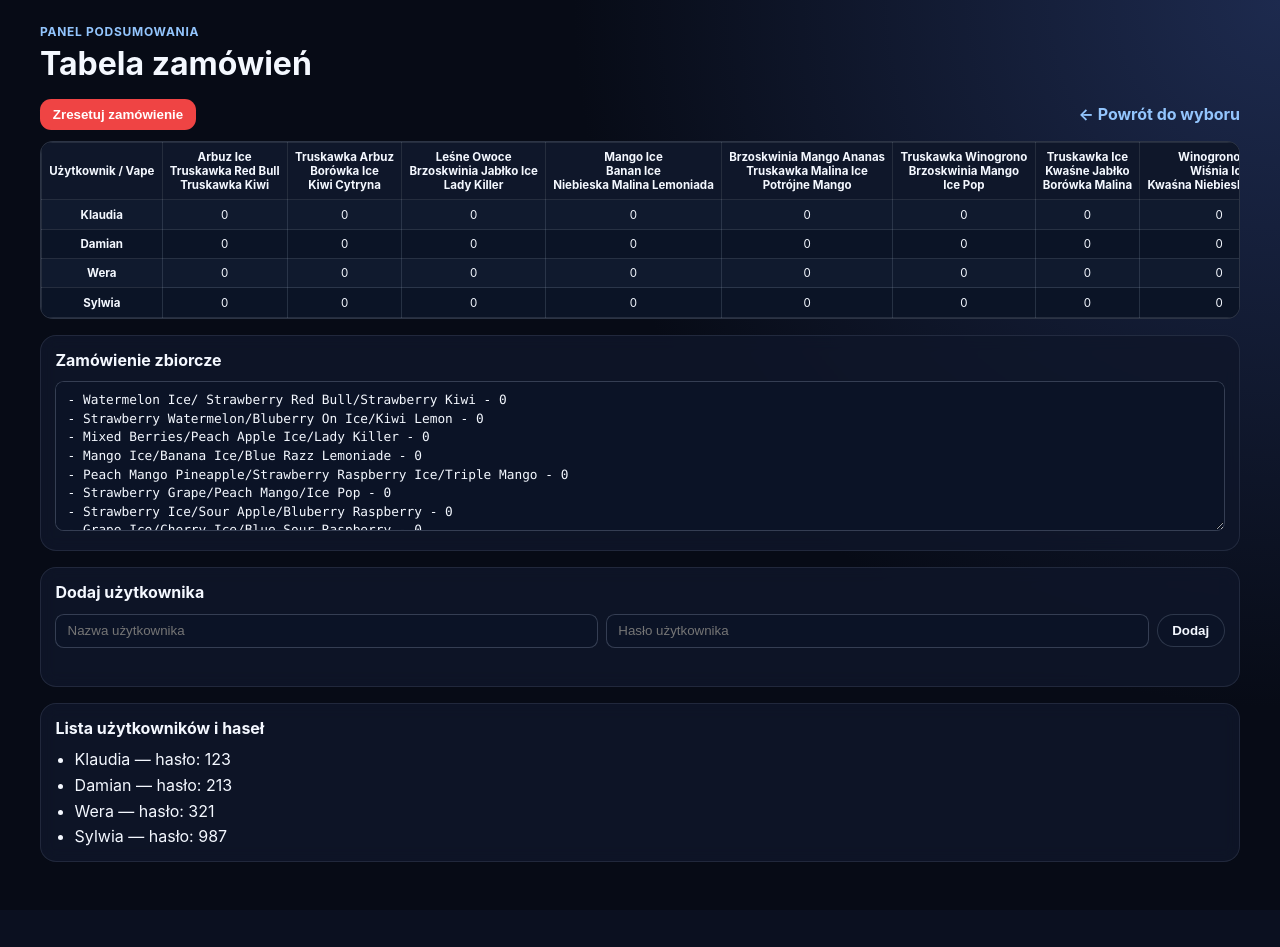
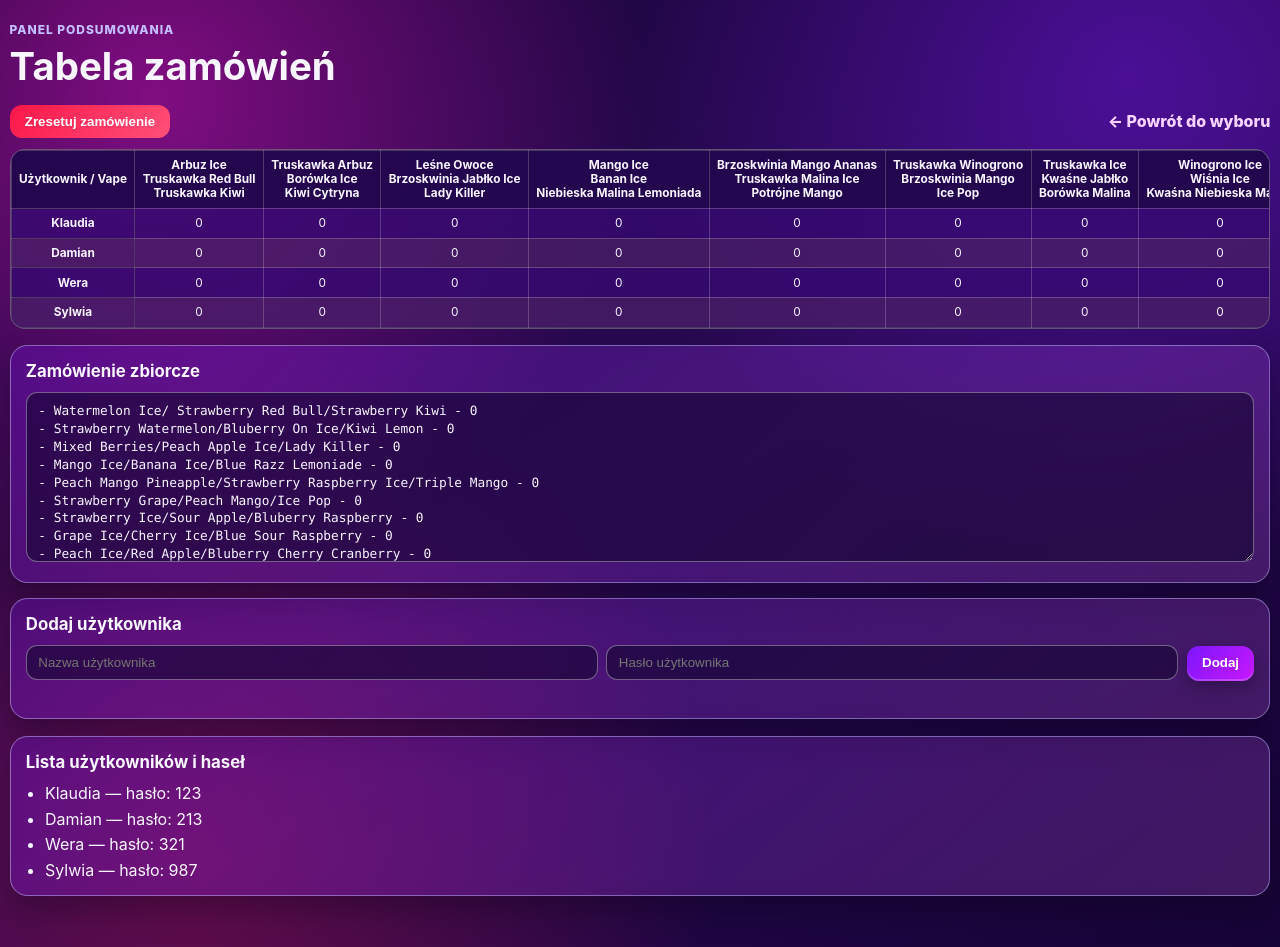
Before and after one commit to Kowalos1308/Gra, a PHP site: page /admin.html in a window 1280 px wide. Before the commit the page ends 862 px from the top, so only its background shows below. Run offline with PHP 8.4, Linux system fonts and the light colour scheme.

Commit message:
Add 1h user cookie and redesign colorful tile UI

```diff
--- a/app.js
+++ b/app.js
@@ -62,6 +62,26 @@ const DEVICES = [
 ];
 
 const API_URL = new URL('api.php', window.location.href);
+
+const ACTIVE_USER_COOKIE = 'activeVapeUser';
+const ACTIVE_USER_COOKIE_MAX_AGE_SECONDS = 60 * 60;
+
+function setCookie(name, value, maxAgeSeconds) {
+  document.cookie = `${encodeURIComponent(name)}=${encodeURIComponent(value)}; max-age=${maxAgeSeconds}; path=/; SameSite=Lax`;
+}
+
+function getCookie(name) {
+  const key = `${encodeURIComponent(name)}=`;
+  const parts = document.cookie.split(';').map((part) => part.trim());
+  const matched = parts.find((part) => part.startsWith(key));
+  if (!matched) return '';
+  return decodeURIComponent(matched.slice(key.length));
+}
+
+function clearCookie(name) {
+  document.cookie = `${encodeURIComponent(name)}=; max-age=0; path=/; SameSite=Lax`;
+}
+
 
 function makeApiUrl(action) {
   const url = new URL(API_URL);
@@ -166,6 +186,7 @@ async function renderOrderingPage() {
   const orders = data.orders;
   let activeUser = null;
   let pendingUser = null;
+  const rememberedUser = getCookie(ACTIVE_USER_COOKIE);
 
   function refreshUserButtons() {
     userPicker.querySelectorAll('button').forEach((btn) => {
@@ -260,6 +281,7 @@ async function renderOrderingPage() {
       const expectedUser = users.find((user) => user.name === pendingUser);
       if (expectedUser && modalInput.value === expectedUser.password) {
         activeUser = pendingUser;
+        setCookie(ACTIVE_USER_COOKIE, activeUser, ACTIVE_USER_COOKIE_MAX_AGE_SECONDS);
         closePasswordModal();
         refreshUserButtons();
         renderDeviceCounts();
@@ -280,6 +302,15 @@ async function renderOrderingPage() {
     modal.addEventListener('click', (event) => {
       if (event.target === modal) closePasswordModal();
     });
+  }
+
+  if (rememberedUser) {
+    const isRememberedUserValid = users.some((user) => user.name === rememberedUser);
+    if (isRememberedUserValid) {
+      activeUser = rememberedUser;
+    } else {
+      clearCookie(ACTIVE_USER_COOKIE);
+    }
   }
 
   if (adminForm && adminPassword && adminMessage) {
--- a/styles.css
+++ b/styles.css
@@ -1,11 +1,16 @@
 :root {
-  --bg: #070b16;
-  --panel: #0f172a;
-  --muted: #8ea3c2;
-  --text: #f4f8ff;
-  --accent: #3b82f6;
-  --accent-soft: rgba(59, 130, 246, 0.28);
-  --danger: #ef4444;
+  --bg: #0f0423;
+  --panel: rgba(198, 191, 255, 0.16);
+  --panel-strong: rgba(198, 191, 255, 0.24);
+  --text: #f8f5ff;
+  --muted: #ddd4ff;
+  --tile-a: #7D17FC;
+  --tile-b: #FC17D3;
+  --tile-c: #C817FC;
+  --tile-d: #C6BFFF;
+  --tile-e: #FC1749;
+  --tile-f: #DB6BFC;
+  --danger: #FC1749;
 }
 
 * {
@@ -15,170 +20,219 @@
 body {
   margin: 0;
   font-family: Inter, "Segoe UI", system-ui, sans-serif;
-  background: radial-gradient(circle at top right, #1d2a4e, var(--bg) 45%);
   color: var(--text);
+  background:
+    radial-gradient(circle at 12% 10%, rgba(252, 23, 211, 0.45), transparent 35%),
+    radial-gradient(circle at 88% 8%, rgba(125, 23, 252, 0.4), transparent 35%),
+    radial-gradient(circle at 15% 90%, rgba(252, 23, 73, 0.3), transparent 38%),
+    linear-gradient(150deg, #170437 0%, #2a0a54 48%, #170437 100%);
+  min-height: 100vh;
 }
 
 .container {
-  width: min(1200px, 100% - 1.2rem);
+  width: min(1320px, calc(100% - 1.2rem));
   margin: 0 auto;
-  padding: 1rem 0 2rem;
+  padding: 1rem 0 2.2rem;
 }
 
 .hero {
-  margin: 0.5rem 0 1rem;
+  margin: 0.4rem 0 1rem;
 }
 
 .kicker {
-  color: #93c5fd;
-  font-weight: 700;
-  letter-spacing: 0.06em;
+  margin: 0 0 0.35rem;
+  font-size: 0.75rem;
+  letter-spacing: 0.08em;
   text-transform: uppercase;
-  margin: 0 0 0.3rem;
-  font-size: 0.75rem;
+  color: var(--tile-d);
+  font-weight: 800;
 }
 
 h1 {
   margin: 0;
-  font-size: clamp(1.4rem, 5vw, 2rem);
+  font-size: clamp(1.45rem, 4.8vw, 2.4rem);
+}
+
+h2 {
+  margin: 0 0 0.7rem;
+  font-size: 1.05rem;
 }
 
 .subtitle {
-  margin: 0.35rem 0 0;
+  margin: 0.4rem 0 0;
   color: var(--muted);
 }
 
 .panel {
-  background: rgba(15, 23, 42, 0.82);
-  border: 1px solid rgba(148, 163, 184, 0.15);
-  border-radius: 1rem;
-  padding: 0.9rem;
+  background: linear-gradient(135deg, rgba(125, 23, 252, 0.26), rgba(219, 107, 252, 0.2));
+  border: 1px solid rgba(198, 191, 255, 0.48);
+  border-radius: 1.1rem;
+  padding: 0.95rem;
   margin-bottom: 1rem;
+  box-shadow: 0 16px 30px rgba(8, 2, 24, 0.35);
   backdrop-filter: blur(8px);
-}
-
-h2 {
-  font-size: 1rem;
-  margin: 0 0 0.7rem;
 }
 
 .user-picker {
   display: flex;
-  gap: 0.45rem;
   flex-wrap: wrap;
+  gap: 0.55rem;
+}
+
+.user-btn,
+.danger-btn {
+  border: none;
+  border-radius: 0.75rem;
+  color: #fff;
+  font-weight: 800;
+  padding: 0.56rem 0.95rem;
+  cursor: pointer;
 }
 
 .user-btn {
-  border: 1px solid rgba(148, 163, 184, 0.25);
-  border-radius: 999px;
-  background: #0b1326;
-  color: var(--text);
-  font-weight: 700;
-  padding: 0.5rem 0.9rem;
+  background: linear-gradient(130deg, var(--tile-a), var(--tile-c));
+  box-shadow: inset 0 -2px 0 rgba(255, 255, 255, 0.2), 0 6px 16px rgba(12, 1, 30, 0.33);
 }
 
 .user-btn.active {
-  background: linear-gradient(135deg, #2563eb, #60a5fa);
-  border-color: #93c5fd;
-  color: #061228;
+  background: linear-gradient(130deg, var(--tile-f), var(--tile-b));
+  color: #1b032e;
 }
 
 .section-head {
   display: flex;
   justify-content: space-between;
-  gap: 0.75rem;
   align-items: baseline;
+  gap: 0.8rem;
 }
 
 .active-user {
-  font-size: 0.8rem;
-  color: #bfdbfe;
+  font-size: 0.85rem;
+  color: #fff1ff;
+  font-weight: 700;
 }
 
 .flavor-grid {
   display: grid;
-  grid-template-columns: repeat(3, minmax(0, 1fr));
-  gap: 0.45rem;
+  grid-template-columns: repeat(2, minmax(0, 1fr));
+  gap: 0.65rem;
 }
 
 .flavor-card {
-  border: 1px solid rgba(148, 163, 184, 0.2);
-  border-radius: 0.8rem;
-  background: linear-gradient(180deg, rgba(30, 41, 59, 0.85), rgba(15, 23, 42, 0.85));
-  padding: 0.35rem;
-  cursor: pointer;
+  border-radius: 1rem;
+  border: 1px solid rgba(255, 255, 255, 0.25);
+  padding: 0.45rem;
   display: flex;
   flex-direction: column;
-  min-height: 235px;
+  cursor: pointer;
+  min-height: 260px;
+  box-shadow: 0 8px 20px rgba(16, 2, 41, 0.4);
+  transition: transform 0.16s ease, box-shadow 0.16s ease;
+}
+
+.flavor-card:nth-child(6n + 1) { background: linear-gradient(140deg, rgba(125, 23, 252, 0.95), rgba(200, 23, 252, 0.85)); }
+.flavor-card:nth-child(6n + 2) { background: linear-gradient(140deg, rgba(252, 23, 211, 0.95), rgba(219, 107, 252, 0.86)); }
+.flavor-card:nth-child(6n + 3) { background: linear-gradient(140deg, rgba(252, 23, 73, 0.95), rgba(252, 23, 211, 0.82)); }
+.flavor-card:nth-child(6n + 4) { background: linear-gradient(140deg, rgba(198, 191, 255, 0.95), rgba(125, 23, 252, 0.78)); color: #1e0742; }
+.flavor-card:nth-child(6n + 5) { background: linear-gradient(140deg, rgba(200, 23, 252, 0.94), rgba(219, 107, 252, 0.85)); }
+.flavor-card:nth-child(6n + 6) { background: linear-gradient(140deg, rgba(125, 23, 252, 0.9), rgba(252, 23, 73, 0.86)); }
+
+.flavor-card:hover {
+  transform: translateY(-3px);
+  box-shadow: 0 12px 24px rgba(5, 0, 20, 0.45);
 }
 
 .flavor-image {
   width: 100%;
-  aspect-ratio: 1 / 1;
-  border-radius: 0.45rem;
+  aspect-ratio: 3 / 4;
+  border-radius: 0.75rem;
   background-size: cover;
   background-position: center;
+  border: 2px solid rgba(255, 255, 255, 0.35);
 }
 
 .flavor-card h3 {
-  margin: 0.45rem 0 0;
-  font-size: 0.78rem;
-  line-height: 1.2;
+  margin: 0.55rem 0 0;
+  font-size: 0.82rem;
+  line-height: 1.25;
 }
 
 .controls {
   margin-top: auto;
   display: flex;
   align-items: center;
-  gap: 0.35rem;
   justify-content: center;
-  padding-top: 0.35rem;
+  gap: 0.42rem;
+  padding-top: 0.45rem;
 }
 
 .minus-btn {
   border: none;
-  width: 1.5rem;
-  height: 1.5rem;
+  width: 1.6rem;
+  height: 1.6rem;
   border-radius: 0.45rem;
-  background: rgba(239, 68, 68, 0.2);
-  color: #fecaca;
+  background: rgba(20, 0, 41, 0.35);
+  color: #fff;
   font-size: 1.2rem;
+  font-weight: 900;
+  cursor: pointer;
 }
 
 .qty-value {
-  min-width: 1.5rem;
+  min-width: 1.7rem;
   text-align: center;
-  font-weight: 800;
-  font-size: 1rem;
+  font-size: 1.08rem;
+  font-weight: 900;
+}
+
+.admin-access-form {
+  display: flex;
+  flex-wrap: wrap;
+  gap: 0.55rem;
+}
+
+.admin-access-form input,
+.modal-form input,
+.bulk-output {
+  flex: 1;
+  min-width: 0;
+  border: 1px solid rgba(255, 255, 255, 0.35);
+  border-radius: 0.7rem;
+  background: rgba(22, 5, 50, 0.62);
+  color: var(--text);
+  padding: 0.56rem 0.72rem;
 }
 
 .admin-link {
-  color: #93c5fd;
+  color: #f7d4ff;
+  font-weight: 800;
   text-decoration: none;
-  font-weight: 700;
 }
 
 .admin-actions {
   display: flex;
   justify-content: space-between;
   align-items: center;
+  gap: 0.8rem;
   margin-bottom: 0.7rem;
 }
 
 .danger-btn {
-  border: none;
-  border-radius: 0.7rem;
-  background: var(--danger);
-  color: white;
-  padding: 0.5rem 0.8rem;
-  font-weight: 700;
+  background: linear-gradient(135deg, var(--tile-e), #ff5079);
+}
+
+.access-message {
+  min-height: 1rem;
+  margin: 0.45rem 0 0;
+  color: #ffd4de;
+  font-size: 0.82rem;
 }
 
 .table-wrap {
   overflow: auto;
-  border-radius: 0.8rem;
-  border: 1px solid rgba(148, 163, 184, 0.25);
-  background: #090f1f;
+  border-radius: 0.95rem;
+  border: 1px solid rgba(255, 255, 255, 0.3);
+  background: rgba(24, 6, 55, 0.76);
 }
 
 table {
@@ -188,75 +242,36 @@ table {
 
 th,
 td {
-  border: 1px solid rgba(148, 163, 184, 0.2);
-  padding: 0.45rem;
+  border: 1px solid rgba(255, 255, 255, 0.2);
+  padding: 0.46rem;
   text-align: center;
-  font-size: 0.72rem;
+  font-size: 0.74rem;
+}
+
+thead th,
+.sticky-col {
+  background: rgba(35, 7, 80, 0.95);
 }
 
 thead th {
   position: sticky;
   top: 0;
-  background: #0f172a;
 }
 
 .sticky-col {
   position: sticky;
   left: 0;
-  background: #0f172a;
   z-index: 1;
-}
-
-@media (min-width: 850px) {
-  .flavor-grid {
-    gap: 0.7rem;
-  }
-
-  .flavor-card {
-    min-height: 260px;
-    padding: 0.5rem;
-  }
-
-  .flavor-card h3 {
-    font-size: 0.9rem;
-  }
-}
-
-.admin-gate {
-  margin-top: 1.3rem;
-}
-
-.admin-access-form {
-  display: flex;
-  gap: 0.5rem;
-  align-items: center;
-}
-
-.admin-access-form input {
-  flex: 1;
-  min-width: 0;
-  border: 1px solid rgba(148, 163, 184, 0.3);
-  border-radius: 0.55rem;
-  background: #0b1326;
-  color: var(--text);
-  padding: 0.56rem 0.7rem;
-}
-
-.access-message {
-  min-height: 1rem;
-  margin: 0.45rem 0 0;
-  color: #fca5a5;
-  font-size: 0.8rem;
 }
 
 tbody tr:nth-child(odd) td,
 tbody tr:nth-child(odd) th.sticky-col {
-  background: #101a2e;
+  background: rgba(125, 23, 252, 0.24);
 }
 
 tbody tr:nth-child(even) td,
 tbody tr:nth-child(even) th.sticky-col {
-  background: #0b1426;
+  background: rgba(219, 107, 252, 0.2);
 }
 
 .bulk-panel {
@@ -265,22 +280,23 @@ tbody tr:nth-child(even) th.sticky-col {
 
 .bulk-output {
   width: 100%;
-  min-height: 220px;
-  border: 1px solid rgba(148, 163, 184, 0.3);
-  border-radius: 0.7rem;
-  background: #0b1326;
-  color: #e2e8f0;
-  padding: 0.65rem;
+  min-height: 170px;
   font-family: ui-monospace, SFMono-Regular, Menlo, monospace;
   font-size: 0.8rem;
-  line-height: 1.45;
+  line-height: 1.4;
 }
 
+.users-list {
+  margin: 0;
+  padding-left: 1.2rem;
+  display: grid;
+  gap: 0.35rem;
+}
 
 .modal {
   position: fixed;
   inset: 0;
-  background: rgba(4, 8, 20, 0.72);
+  background: rgba(6, 1, 18, 0.78);
   display: grid;
   place-items: center;
   padding: 1rem;
@@ -292,29 +308,17 @@ tbody tr:nth-child(even) th.sticky-col {
 }
 
 .modal-card {
-  width: min(420px, 100%);
-  background: #0b1326;
-  border: 1px solid rgba(148, 163, 184, 0.28);
-  border-radius: 0.9rem;
-  padding: 0.9rem;
-}
-
-.modal-card h3 {
-  margin: 0;
+  width: min(430px, 100%);
+  background: linear-gradient(140deg, rgba(125, 23, 252, 0.32), rgba(219, 107, 252, 0.27));
+  border: 1px solid rgba(255, 255, 255, 0.35);
+  border-radius: 1rem;
+  padding: 0.95rem;
 }
 
 .modal-form {
   margin-top: 0.6rem;
   display: grid;
-  gap: 0.5rem;
-}
-
-.modal-form input {
-  border: 1px solid rgba(148, 163, 184, 0.3);
-  border-radius: 0.55rem;
-  background: #070f22;
-  color: var(--text);
-  padding: 0.56rem 0.7rem;
+  gap: 0.52rem;
 }
 
 .modal-actions {
@@ -322,19 +326,17 @@ tbody tr:nth-child(even) th.sticky-col {
   gap: 0.45rem;
 }
 
-.bulk-output {
-  width: 100%;
-  min-height: 150px;
-  border: 1px solid rgba(148, 163, 184, 0.3);
-  border-radius: 0.55rem;
-  background: #0b1326;
-  color: var(--text);
-  padding: 0.56rem 0.7rem;
+@media (min-width: 900px) {
+  .flavor-grid {
+    grid-template-columns: repeat(4, minmax(0, 1fr));
+    gap: 0.75rem;
+  }
+
+  .flavor-card {
+    min-height: 290px;
+  }
+
+  .flavor-card h3 {
+    font-size: 0.9rem;
+  }
 }
-
-.users-list {
-  margin: 0;
-  padding-left: 1.2rem;
-  display: grid;
-  gap: 0.35rem;
-}
```
